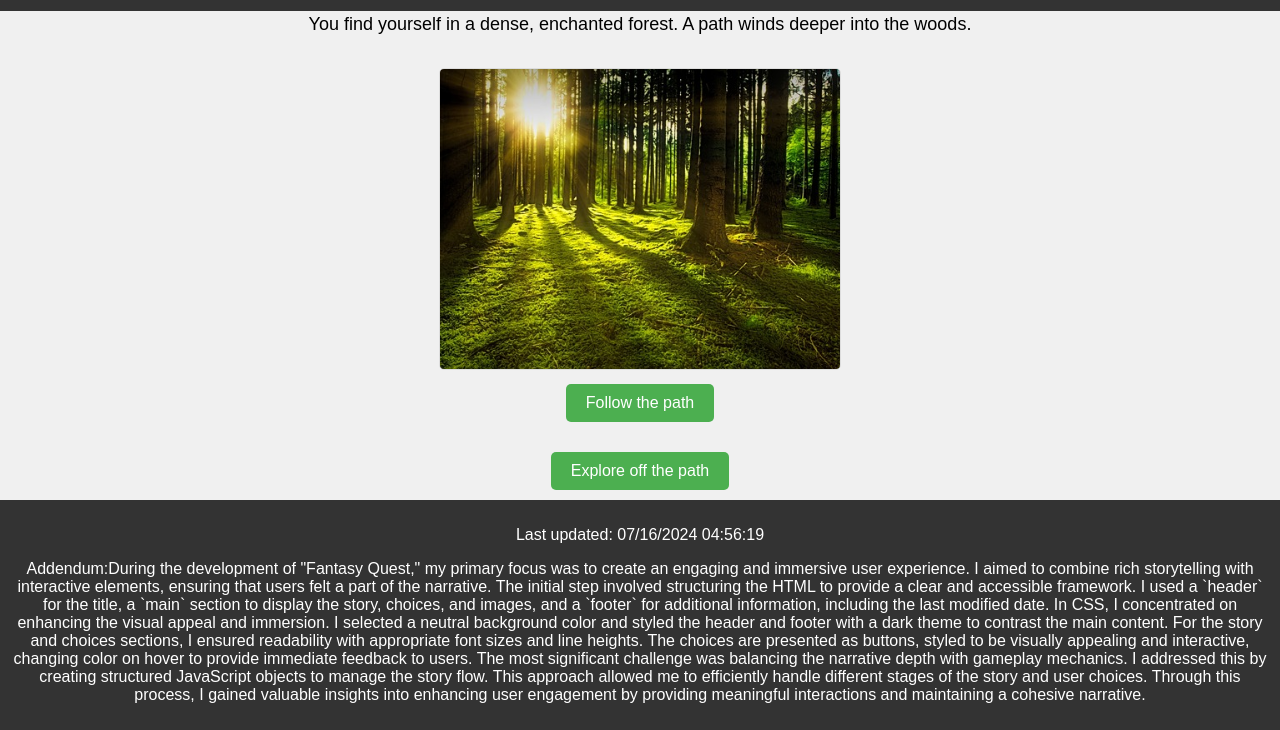
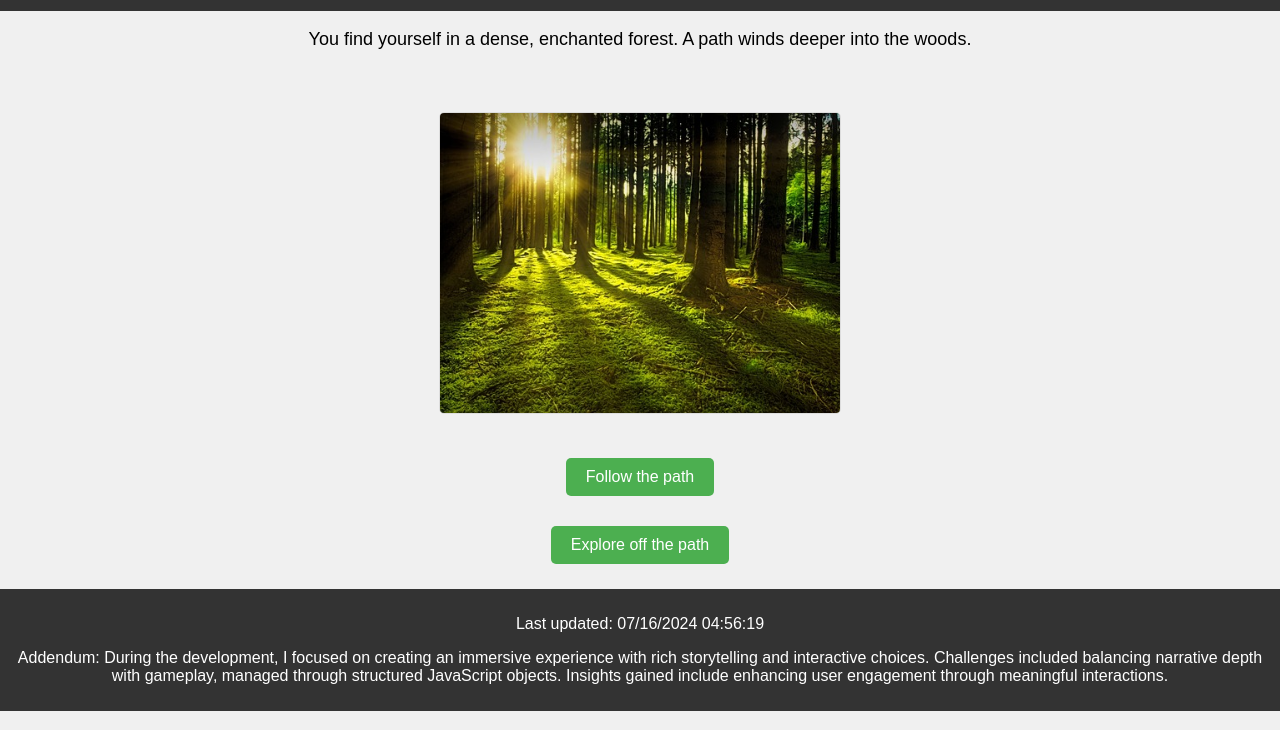
Before and after one commit to jasweerbannu/ITC505, a plain HTML site: page mid-term-project/index.html in a window 1280 px wide. Shown: the part 89-819 px from the top of the page. Drawn offline with Linux system fonts and the light colour scheme.

Commit message:
Update index.html

```diff
--- a/mid-term-project/index.html
+++ b/mid-term-project/index.html
@@ -14,22 +14,19 @@
         <div id="story">
             <!-- Story text will appear here -->
         </div>
+        <button id="restartGame" style="display: none;">Restart Game</button>
         <div id="image">
             <!-- Image related to the current stage will appear here -->
         </div>
         <div id="choices">
             <!-- Choices buttons will appear here -->
         </div>
+
     </main>
     <footer>
         <p>Last updated: <span id="lastModified"></span></p>
-        <p>Addendum:During the development of "Fantasy Quest," my primary focus was to create an engaging and immersive user experience. I aimed to combine rich storytelling with interactive elements, ensuring that users felt a part of the narrative.
+        <p>Addendum: During the development, I focused on creating an immersive experience with rich storytelling and interactive choices. Challenges included balancing narrative depth with gameplay, managed through structured JavaScript objects. Insights gained include enhancing user engagement through meaningful interactions.</p>
 
-The initial step involved structuring the HTML to provide a clear and accessible framework. I used a `header` for the title, a `main` section to display the story, choices, and images, and a `footer` for additional information, including the last modified date.
-
-In CSS, I concentrated on enhancing the visual appeal and immersion. I selected a neutral background color and styled the header and footer with a dark theme to contrast the main content. For the story and choices sections, I ensured readability with appropriate font sizes and line heights. The choices are presented as buttons, styled to be visually appealing and interactive, changing color on hover to provide immediate feedback to users.
-
-The most significant challenge was balancing the narrative depth with gameplay mechanics. I addressed this by creating structured JavaScript objects to manage the story flow. This approach allowed me to efficiently handle different stages of the story and user choices. Through this process, I gained valuable insights into enhancing user engagement by providing meaningful interactions and maintaining a cohesive narrative.</p>
     </footer>
     <script src="script.js"></script>
     <script>
```
